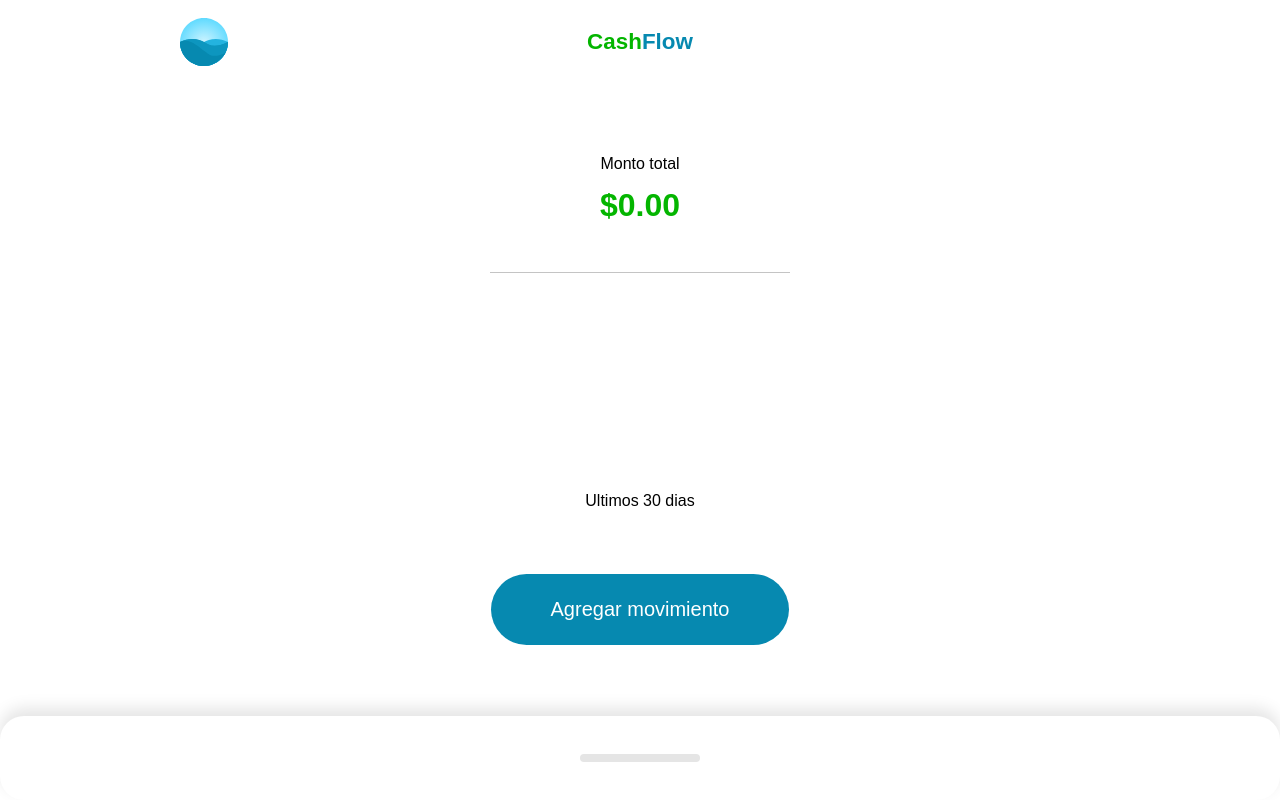
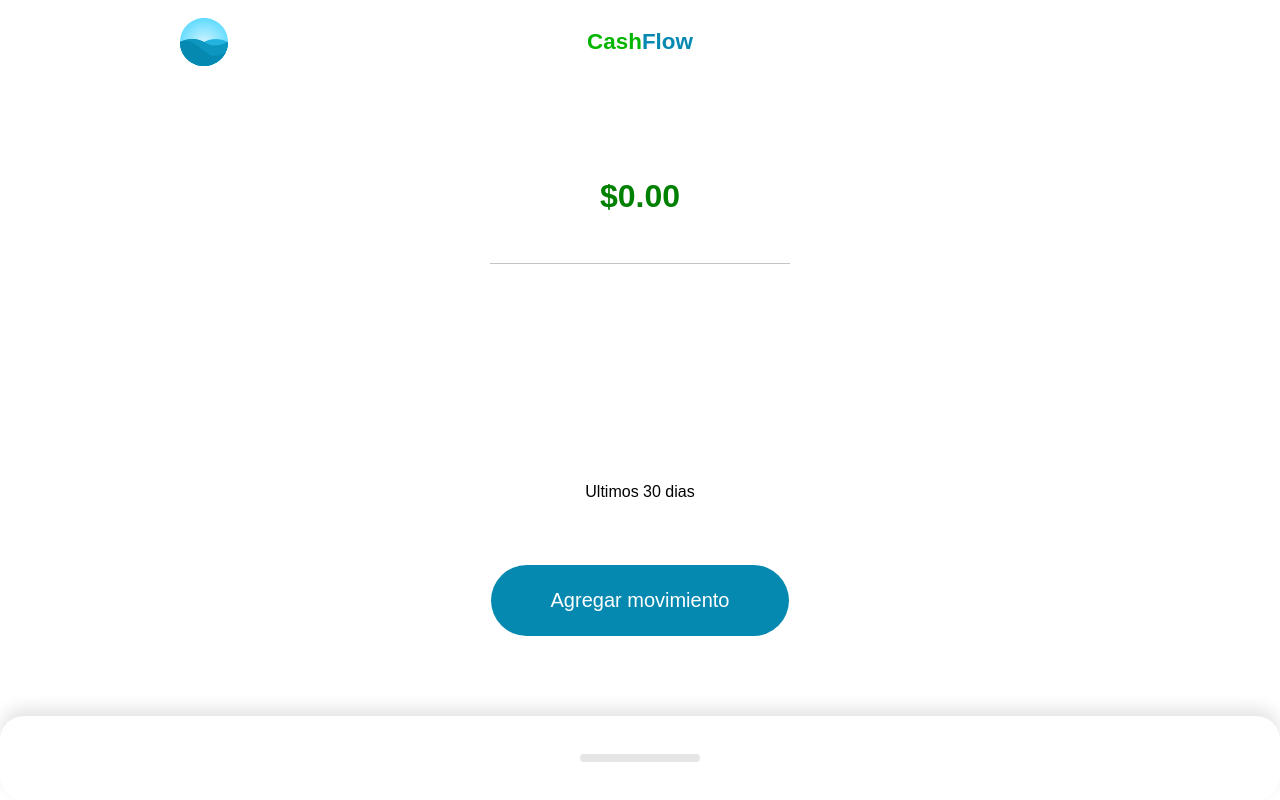
Before and after one commit to fjrp1412/CashFlow, a Vue app: page / in a window 1280 px wide. Built offline with nearby package versions, Linux system fonts and the light colour scheme.

Commit message:
finish project

```diff
--- a/src/components/Home.vue
+++ b/src/components/Home.vue
@@ -4,7 +4,7 @@
       <Header></Header>
     </template>
     <template #resume>
-      <Resume :label="label" :amount="amount" :totalAmount="totalAmount">
+      <Resume :label="label" :totalAmount="totalAmount">
         <template #graphic>
           <Graphic :amounts="amounts" />
         </template>
@@ -40,7 +40,6 @@
 
   data() {
     return {
-      amount: null,
       label: null,
       movements: [],
     };
@@ -64,7 +63,7 @@
         .map((movement) => movement.amount);
 
       return lastDays.map((movement, idx) => {
-        const lastMovements = lastDays.slice(0, idx);
+        const lastMovements = lastDays.slice(0, idx + 1);
 
         return lastMovements.reduce((sum, movement) => {
           return sum + movement;
--- a/src/components/Resume/Graphic.vue
+++ b/src/components/Resume/Graphic.vue
@@ -50,7 +50,7 @@
     const x = (300 / total) * (idx + 1);
     const y = amountToPixels(amount);
     return `${points} ${x},${y}`;
-  }, "0, 100");
+  }, `0, ${amountToPixels(amounts.value.length ? amounts.value[0] : 0)}`);
 });
 </script>
 
--- a/src/components/Resume/Index.vue
+++ b/src/components/Resume/Index.vue
@@ -1,7 +1,9 @@
 <template>
   <main>
-    <p>{{ totalVisual }}</p>
-    <h1>{{ amountCurrency }}</h1>
+    <p>{{ label }}</p>
+    <h1 :class="{ red: isNegative, green: !isNegative }">
+      {{ amountCurrency }}
+    </h1>
 
     <div class="graphic">
       <slot name="graphic"></slot>
@@ -22,25 +24,17 @@
   props: {
     label: {
       type: String,
-    },
-    amount: {
-      type: Number,
-      default: null,
+      default: "Monto total",
     },
     totalAmount: Number,
   },
 
   computed: {
-    amountVisual() {
-      return this.amount || this.totalAmount;
+    amountCurrency() {
+      return currencyFormatter.format(this.totalAmount);
     },
-
-    totalVisual() {
-      return this.label || "Monto total";
-    },
-
-    amountCurrency() {
-      return currencyFormatter.format(this.amountVisual);
+    isNegative() {
+      return this.totalAmount < 0;
     },
   },
 };
@@ -74,4 +68,11 @@
   padding: 48px 24px;
   box-sizing: border-box;
 }
+
+.red {
+  color: red;
+}
+.green {
+  color: green;
+}
 </style>
```
